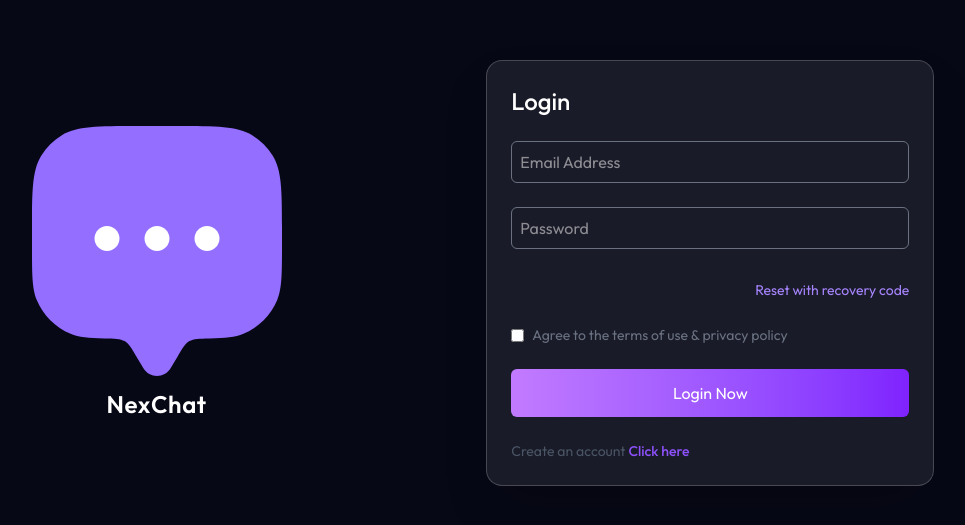
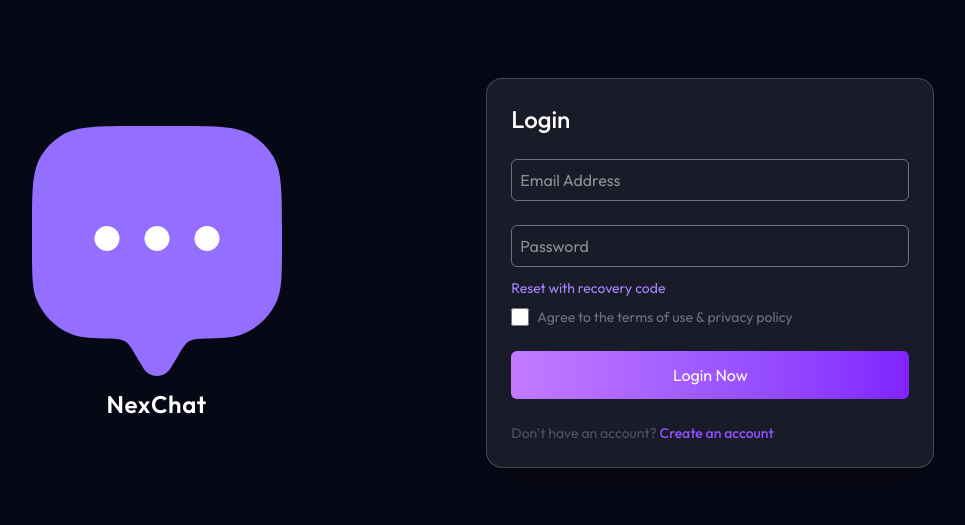
Before and after one commit to Vinith-Krish/NexChat-Full-Stack-MERN-App, a React (Vite) app in the folder client/: page /login in a window 1280 px wide. Shown: the part 127-652 px from the top of the page, without its empty margins (157-1122 px from the left). Built offline with nearby package versions, Linux system fonts and the light colour scheme; no server answers.

Commit message:
Refactor sidebar styling/accessibility and improve LoginPage interactions, including the terms agreement checkbox.

```diff
--- a/client/src/components/RightSidebar.jsx
+++ b/client/src/components/RightSidebar.jsx
@@ -21,12 +21,12 @@ const RightSidebar = () => {
 
         <div className=" pt-16 flex flex-col items-center gap-2 text-xs font-light mx-auto">
           <img src={selectedUser?.profilePic || assets.avatar_icon} alt="" className="w-20 aspect-square rounded-full" />
-          <h1 className='px-10 text-xl font-medium mx-auto flex items-center gap-2'>
+          <h1 className='w-full px-5 text-xl font-medium flex items-center justify-start gap-2'>
             {onlineUsers.includes(String(selectedUser._id)) && <p className="w-2 h-2 rounded-full bg-green-500"></p> }
 
             {selectedUser.fullName}
           </h1>
-          <p className="px-10 mx-auto">{selectedUser.bio}</p>
+          <p className="w-full px-5 text-left">{selectedUser.bio}</p>
         </div>
         <hr className="border-[#ffffff50] my-4" />
         <div className="px-5 text-xs">
@@ -45,8 +45,11 @@ const RightSidebar = () => {
             </div>
           )}
         </div>
-        <button onClick={logout} className="absolute bottom-5 left-1/2 transform -translate-x-1/2 bg-linear-to-r from-purple-400 to-violet-600
-        text-white border-none text-sm font-light py-2 px-20 rounded-full cursor-pointer">
+        <button
+          type="button"
+          onClick={logout}
+          className="absolute bottom-5 left-1/2 -translate-x-1/2 rounded-md border border-white/15 bg-white/5 px-6 py-2 text-sm font-light text-gray-200 transition-colors hover:bg-white/10 focus:outline-none focus:ring-2 focus:ring-violet-400"
+        >
           Logout
         </button>
     </div>
--- a/client/src/components/Sidebar.jsx
+++ b/client/src/components/Sidebar.jsx
@@ -43,7 +43,8 @@ const Sidebar = ({ discoveryOpen, onToggleDiscovery }) => {
         <button
           type='button'
           onClick={onToggleDiscovery}
-          className={`w-full mt-3 py-2 rounded-md text-sm ${discoveryOpen ? 'bg-violet-600 text-white' : 'bg-[#282142] text-gray-200'}`}
+          aria-pressed={discoveryOpen}
+          className={`w-full mt-4 rounded-md border border-white/15 py-2 text-sm transition-colors focus:outline-none focus:ring-2 focus:ring-violet-400 ${discoveryOpen ? 'bg-violet-600/40 text-white' : 'bg-white/5 text-gray-200 hover:bg-white/10'}`}
         >
           {discoveryOpen ? 'Hide Discovery' : 'Discover Collaborators'}
         </button>
--- a/client/src/pages/LoginPage.jsx
+++ b/client/src/pages/LoginPage.jsx
@@ -45,12 +45,12 @@ const LoginPage = () => {
           required
           className="p-2 border border-gray-500 rounded-md focus:outline-none focus:ring-2 focus:ring-indigo-500"
         />
-        <div className="text-right mt-1">
-          <span onClick={() => navigate('/recover-password')} className="text-sm text-violet-400 hover:underline cursor-pointer">Reset with recovery code</span>
+        <div className="text-left -my-4">
+          <button type="button" onClick={() => navigate('/recover-password')} className="text-left text-sm text-violet-400 hover:underline focus:outline-none focus:ring-2 focus:ring-indigo-500 rounded cursor-pointer">Reset with recovery code</button>
         </div>
 
         <div className="flex items-center gap-2 text-sm text-gray-500">
-          <input id="terms-agreement" type="checkbox" />
+          <input id="terms-agreement" type="checkbox" className="h-[18px] w-[18px] shrink-0 accent-violet-500" />
           <label htmlFor="terms-agreement">Agree to the terms of use & privacy policy</label>
         </div>
 
@@ -64,8 +64,8 @@ const LoginPage = () => {
 
         <div className="flex flex-col gap-2">
           <p className='text-sm text-gray-600'>
-            Create an account{' '}
-            <span onClick={() => navigate('/signup')} className='font-medium text-violet-500 cursor-pointer'>Click here</span>
+            Don't have an account?{' '}
+            <button type="button" onClick={() => navigate('/signup')} className='font-medium text-violet-500 hover:underline focus:outline-none focus:ring-2 focus:ring-indigo-500 rounded cursor-pointer'>Create an account</button>
           </p>
         </div>
       </form>
```
